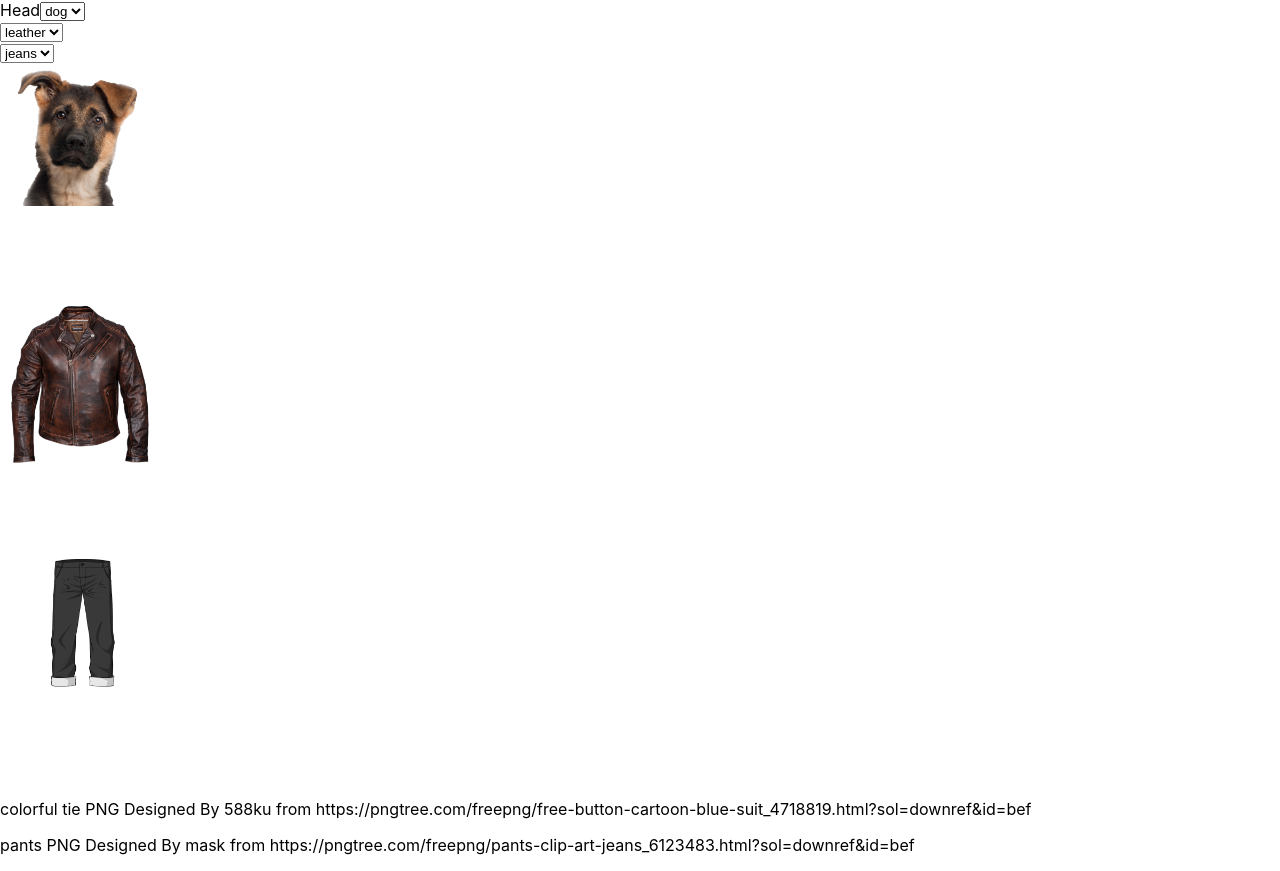
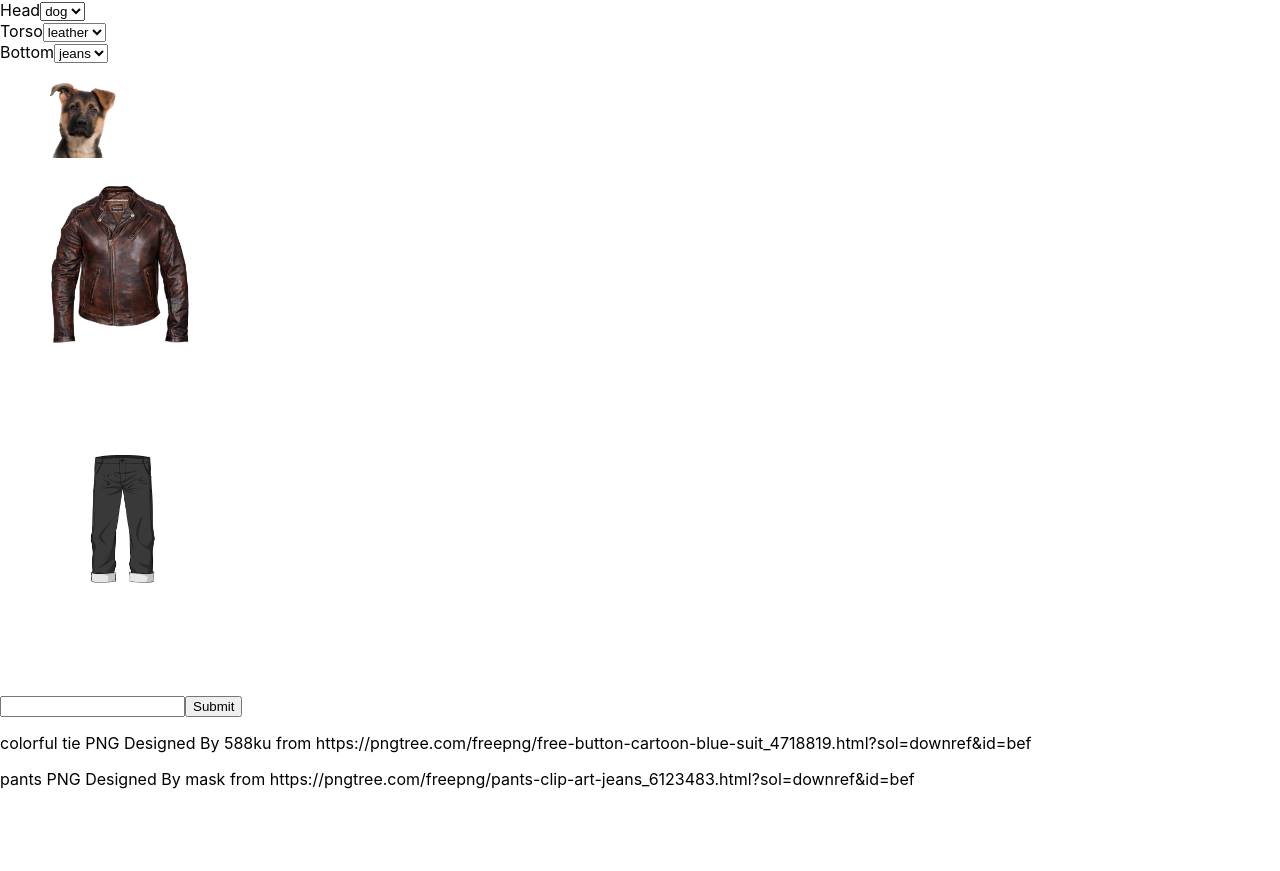
Before and after one commit to Joseph-K-B/character-builder, a React (Create React App) app: page / in a window 1280 px wide. After the commit the page ends 805 px from the top, so only its background shows below. Built offline with nearby package versions, Linux system fonts and the light colour scheme.

Commit message:
state of catchphrase updated upon change and not onClick needs debugged

```diff
--- a/src/components/Character/Character.jsx
+++ b/src/components/Character/Character.jsx
@@ -10,18 +10,18 @@ function Character({
 }) {
     return (
         <section>
-            <div
+            <figure
             value={head}
             onChange={(e) => setHead(e.target.value)}
             style={{
-                height: '15rem',
-                width: '15rem',
-                backgroundSize: '10rem',
+                height: '5.5rem',
+                width: '5.5rem',
+                backgroundSize: '5.5rem',
                 backgroundImage: `url(./${head}-head.png)`,
                 backgroundRepeat: 'no-repeat'
               }}>
-            </div>
-            <div
+            </figure>
+            <figure
             value={torso}
             onChange={(e) => setTorso(e.target.value)}
             style={{
@@ -31,8 +31,8 @@ function Character({
                 backgroundImage: `url(./${torso}-torso.png)`,
                 backgroundRepeat: 'no-repeat'
               }}>
-            </div>
-            <div
+            </figure>
+            <figure
             value={bottom}
             onChange={(e) => setBottom(e.target.value)}
             style={{
@@ -42,7 +42,7 @@ function Character({
                 backgroundImage: `url(./${bottom}-bottom.png)`,
                 backgroundRepeat: 'no-repeat'
               }}>
-            </div>
+            </figure>
         </section>
     )
 }
--- a/src/components/Picker/Picker.jsx
+++ b/src/components/Picker/Picker.jsx
@@ -22,14 +22,16 @@ function Picker({
                 </select>
             </div>
             <div>
-                <select name='torso' key='torso-select' value={torso} onChange={(e) => setTorso(e.target.value)}>
+            <label htmlFor='torso'>Torso</label>
+                <select id='torso' name='torso' key='torso-select' value={torso} onChange={(e) => setTorso(e.target.value)}>
                     {torsos.map((pic) => (
                         <option key={pic}>{pic}</option>
                     ))}
                 </select>
             </div>
             <div>
-                <select name='bottom' key='bottom-select' value={bottom} onChange={(e) => setBottom(e.target.value)}>
+            <label htmlFor='torso'>Bottom</label>
+                <select id='bottom' name='bottom' key='bottom-select' value={bottom} onChange={(e) => setBottom(e.target.value)}>
                     {bottoms.map((pic) => (
                         <option key={pic}>{pic}</option>
                     ))}
--- /dev/null
+++ b/src/components/Stat/Stats.jsx
@@ -0,0 +1,24 @@
+import React from "react";
+
+function Stats({
+    catchPhrase,
+    setCatchphrase
+}) {
+    const onButtonClick = () => {
+        console.log('BUTTON')
+    }
+    return (
+        <section>
+            <input
+                id='catchphrase'
+                name='catchphrase'
+                type='text'
+                value={catchPhrase}
+                onChange={(e) =>setCatchphrase(e.target.value)}
+            />
+            <label htmlFor='catchphrase' />
+            <button onClick={onButtonClick}>Submit</button>
+        </section>
+    )
+}
+export default Stats
--- a/src/containers/BuilderContainer.jsx
+++ b/src/containers/BuilderContainer.jsx
@@ -1,11 +1,18 @@
 import React, { useState } from "react";
 import Character from "../components/Character/Character";
 import Picker from "../components/Picker/Picker";
+import Stats from "../components/Stat/Stats";
 
 function BuilderContainer() {
     const [head, setHead] = useState('dog')
     const [torso, setTorso] = useState('leather')
     const [bottom, setBottom] = useState('jeans')
+    const [catchPhrase, setCatchPhrase] = useState('')
+    const [catchPhraseArr, setCatchPhraseArr] = useState([])
+
+    // const onButtonClick = () => {
+    //     console.log('BUTTON')
+    // }
 
     return (
         <>
@@ -24,6 +31,10 @@ function BuilderContainer() {
             setTorso={setTorso}
             bottom={bottom}
             setBottom={setBottom} />
+            <Stats
+                catchPhrase={catchPhrase}
+                setCatchphrase={setCatchPhrase}
+            />
         </main>
         </>
     )
```
Also changed, not shown: src/components/Stat/StatsList.jsx (added, +24 -0 lines), src/components/Stats.jsx (deleted), 2 other files (tests, documents, lock files or other folders).
